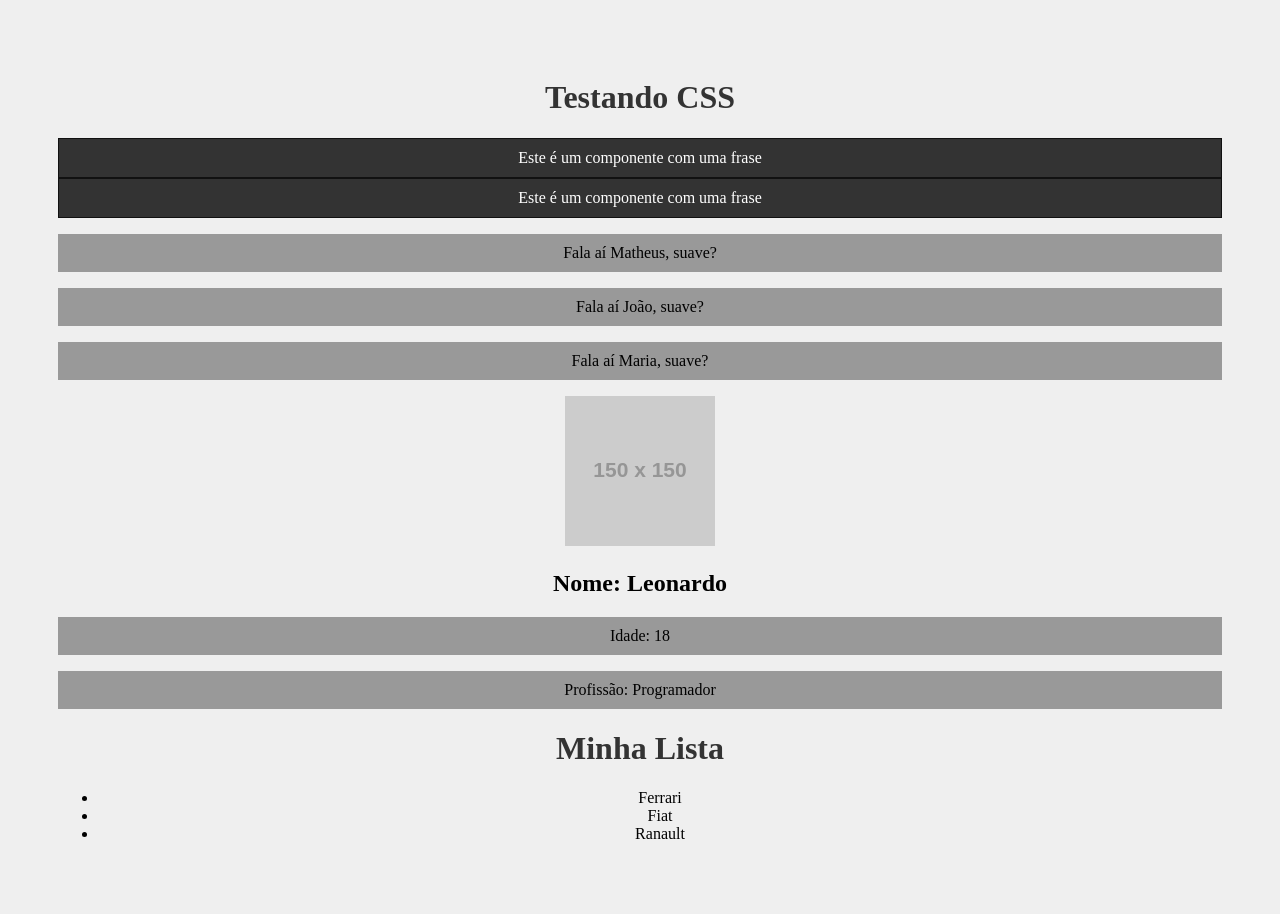
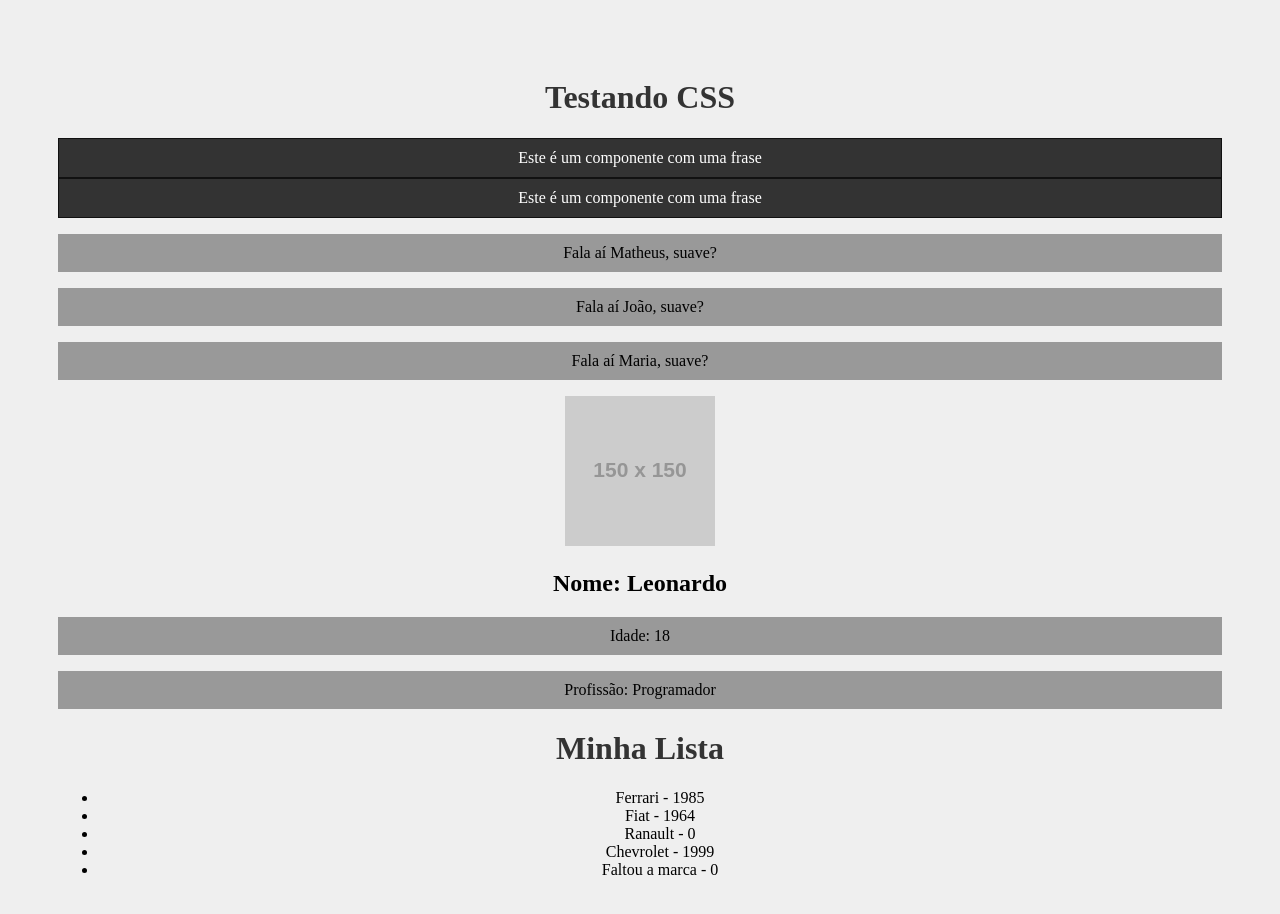
Before and after one commit to Ceabta/prj1, a React (Create React App) app: page / in a window 1280 px wide. Shown: the top 914 px of the page. Built offline with nearby package versions, Linux system fonts and the light colour scheme.

Commit message:
Aula 8 - Avanço Props

```diff
--- a/src/components/Item.js
+++ b/src/components/Item.js
@@ -1,9 +1,23 @@
-function Item({marca}){
+import PropTypes from 'prop-types'
+
+function Item({marca, ano_lancamento}){
     return(
         <>
-            <li>{marca}</li>
+            <li>
+                {marca} - {ano_lancamento}
+            </li>
         </>
     )
 }
 
+Item.propTypes = {
+    marca: PropTypes.string.isRequired,
+    ano_lancamento: PropTypes.number,
+}
+
+Item.defaultProps = {
+    marca: "Faltou a marca",
+    ano_lancamento: 0,
+}
+
 export default Item
--- a/src/components/List.js
+++ b/src/components/List.js
@@ -5,9 +5,11 @@ function List(){
         <>
             <h1>Minha Lista</h1>
             <ul>
-                <Item marca="Ferrari" />
-                <Item marca="Fiat" />
+                <Item marca="Ferrari" ano_lancamento={1985}/>
+                <Item marca="Fiat" ano_lancamento={1964}/>
                 <Item marca="Ranault" />
+                <Item marca="Chevrolet" ano_lancamento={1999} />
+                <Item />
             </ul>
         </>
     )
```
